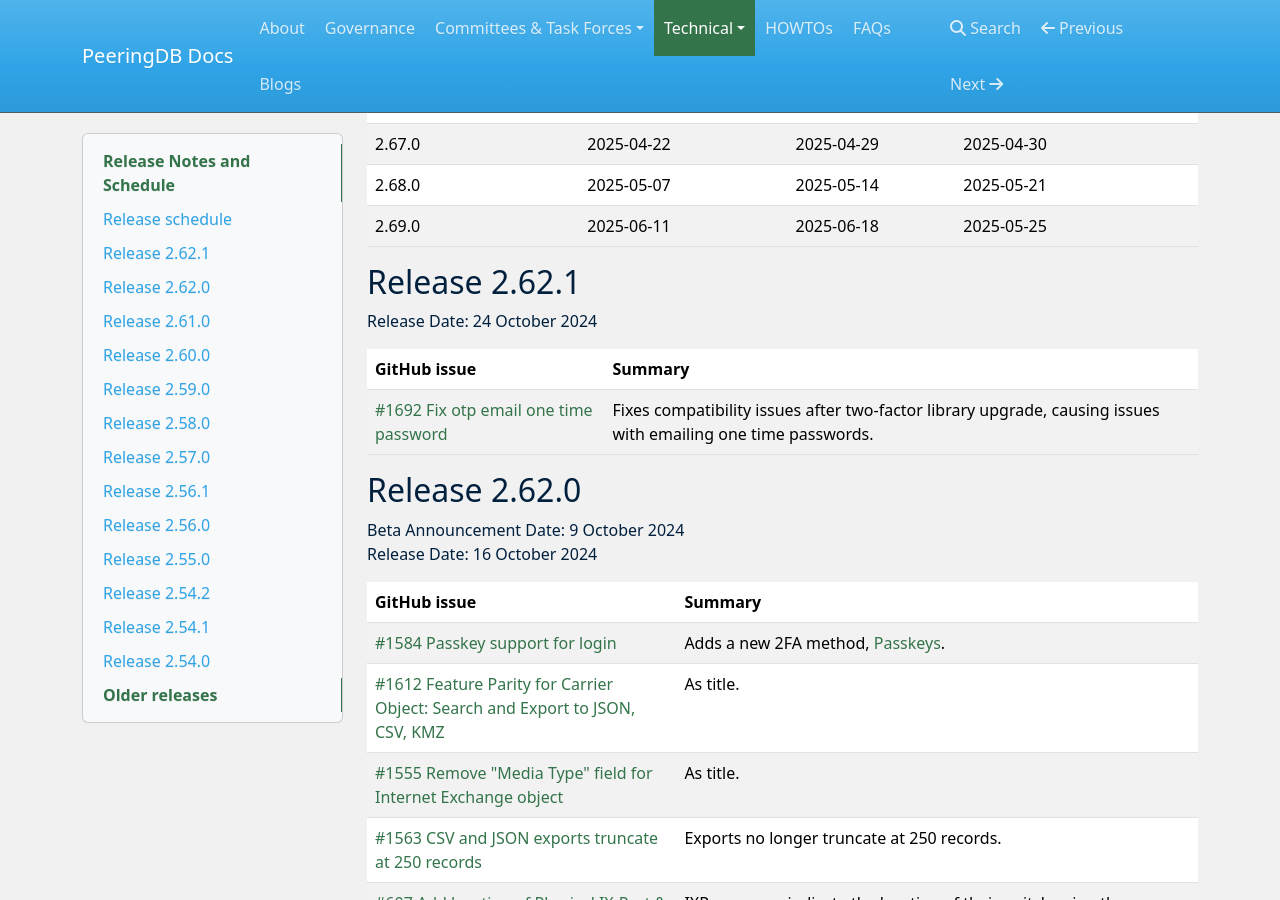
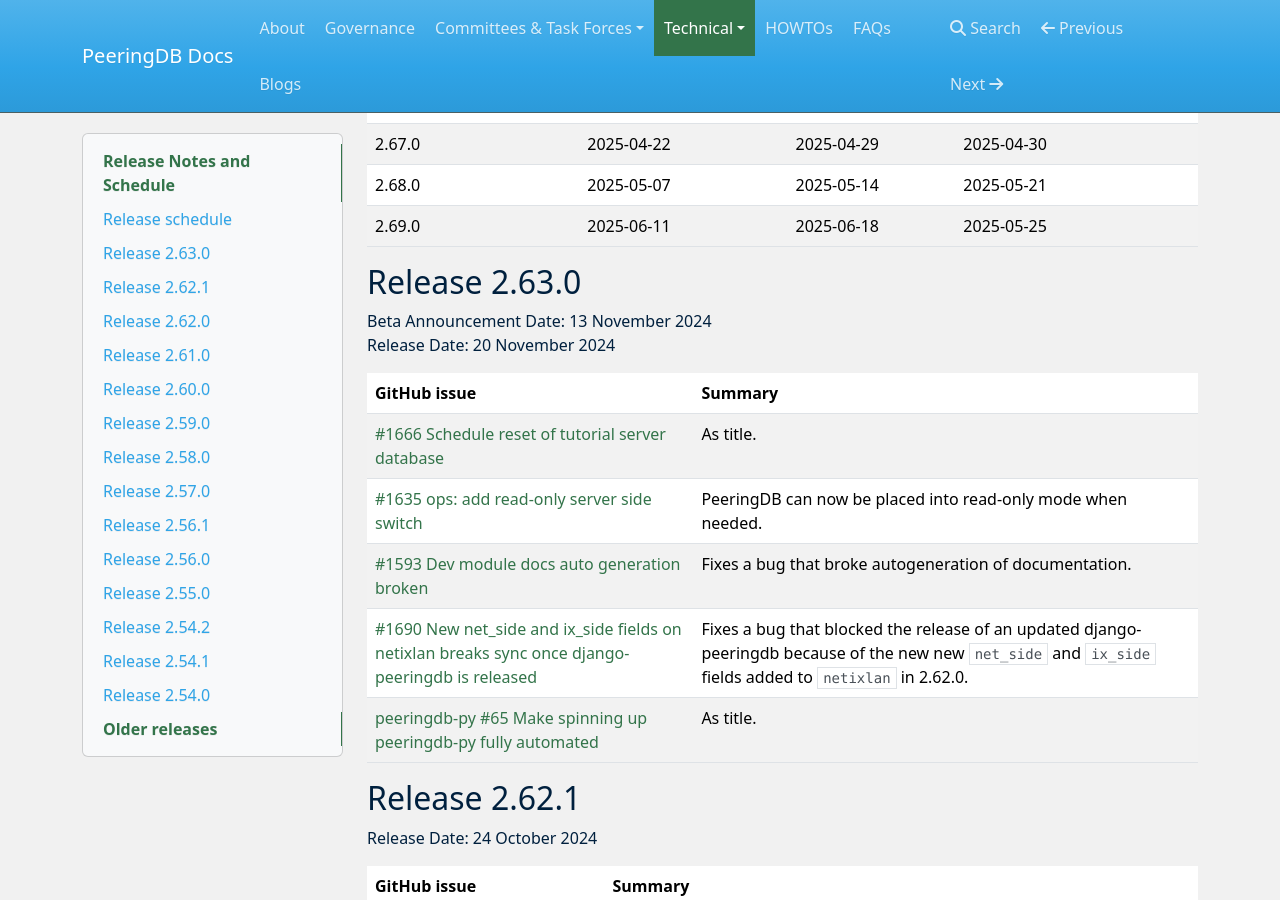
Before and after one commit to peeringdb/docs, an MkDocs documentation site: the page built from docs/release_notes/index.md, in a window 1280 px wide and 900 px high, scrolled down 615 px. Built offline with MkDocs 1.6.1, drawn with Linux system fonts in a browser that asks for light colours; nearby versions of some CDN libraries.

Commit message:
Update index.md
Notes for release 2.63.0

```diff
--- a/docs/release_notes/index.md
+++ b/docs/release_notes/index.md
@@ -21,6 +21,19 @@
 | 2.67.0 | 2025-04-22 | 2025-04-29 | 2025-04-30 |
 | 2.68.0 | 2025-05-07 | 2025-05-14 | 2025-05-21 |
 | 2.69.0 | 2025-06-11 | 2025-06-18 | 2025-05-25 |
+
+## Release 2.63.0
+
+Beta Announcement Date: 13 November 2024
+Release Date: 20 November 2024
+
+| **GitHub issue** | **Summary** |
+| ----------------- | ----------- |
+| [#1666 Schedule reset of tutorial server database](https://github.com/peeringdb/peeringdb/issues/1666) | As title.|
+| [#1635 ops: add read-only server side switch](https://github.com/peeringdb/peeringdb/issues/1635) | PeeringDB can now be placed into read-only mode when needed.|
+| [#1593 Dev module docs auto generation broken](https://github.com/peeringdb/peeringdb/issues/1593) | Fixes a bug that broke autogeneration of documentation.|
+| [#1690 New net_side and ix_side fields on netixlan breaks sync once django-peeringdb is released](https://github.com/peeringdb/peeringdb/issues/1690) | Fixes a bug that blocked the release of an updated django-peeringdb because of the new new `net_side` and `ix_side` fields added to `netixlan` in 2.62.0.|
+| [peeringdb-py  #65 Make spinning up peeringdb-py fully automated](https://github.com/peeringdb/peeringdb-py/issues/65) | As title.|
 
 ## Release 2.62.1
 
```
